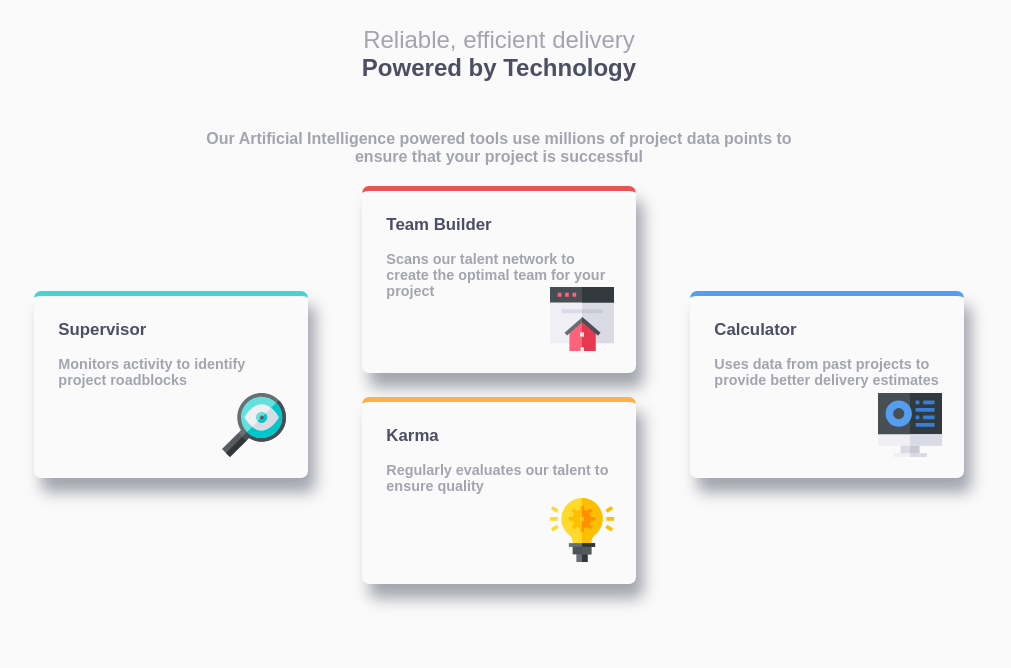
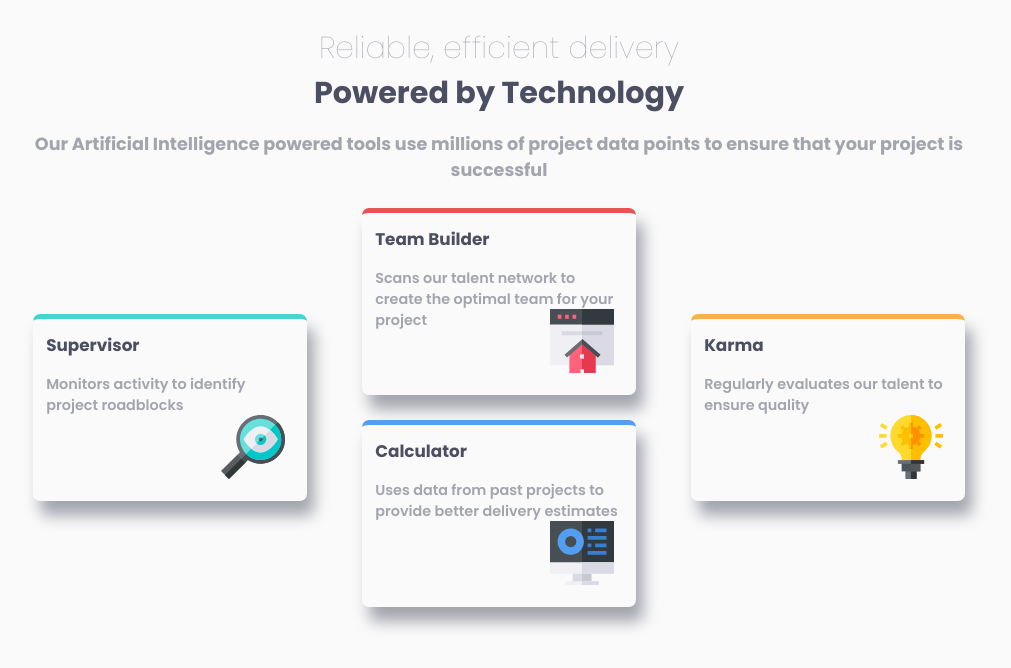
Before and after one commit to RGS-Frontend-Mentor-Challenges/Four-Cards, a plain HTML site: page index.html in a window 1280 px wide. Shown: the whole page, without its empty margins (141-1152 px from the left). Drawn offline with Linux system fonts and the light colour scheme; a web font is replaced by a local one.

Commit message:
Refinements
CSS refinements.

```diff
--- a/index.html
+++ b/index.html
@@ -1,70 +1,68 @@
 <!DOCTYPE html>
 <html lang="en">
-
 <head>
     <meta charset="UTF-8">
     <meta http-equiv="X-UA-Compatible" content="IE=edge">
     <meta name="viewport" content="width=device-width, initial-scale=1.0">
+
     <link rel="shortcut icon" href="./images/favicon-32x32.png" type="image/x-icon">
+
+    <link rel="preconnect" href="https://fonts.googleapis.com">
+    <link rel="preconnect" href="https://fonts.gstatic.com" crossorigin>
+    <link
+        href="https://fonts.googleapis.com/css2?family=Poppins:ital,wght@0,100;0,200;0,300;0,400;0,500;0,600;0,700;0,800;0,900;1,100;1,200;1,300;1,400;1,500;1,600;1,700;1,800;1,900&display=swap"
+        rel="stylesheet">
+
     <link rel="stylesheet" href="style.css">
     <title>Four Cards</title>
 </head>
 
 <body>
     <header class="header">
-        <div class="titles">
-            <h1 class="head-title">Reliable, efficient delivery</h1>
+        <div class="header__title-container">
+            <h2 class="header__subtitle">Reliable, efficient delivery</h2>
 
-            <h2 class="head-subtitle">Powered by Technology</h2>
+            <h1 class="header__title">Powered by Technology</h1>
         </div>
 
-
-        <p class="head-parag">Our Artificial Intelligence powered tools use millions of project data points
+        <p class="header__parag">Our Artificial Intelligence powered tools use millions of project data points
             to ensure that your project is successful</p>
     </header>
 
     <main class="main">
-        <section class="card supervisor">
+        <section class="card main__supervisor">
 
-            <h3 class="subtitle">Supervisor</h3>
+            <h3 class="card__title">Supervisor</h3>
 
-            <p class="parag">Monitors activity to identify project roadblocks</p>
+            <p class="card__parag">Monitors activity to identify project roadblocks</p>
 
-            <figure class="pic-container"></figure>
-
+            <figure class="card__pic-container"></figure>
         </section>
 
-        <section class="card team">
+        <section class="card main__team">
+            <h3 class="card__title">Team Builder</h3>
 
-            <h3 class="subtitle">Team Builder</h3>
+            <p class="card__parag">Scans our talent network to create the optimal team for your project</p>
 
-            <p class="parag">Scans our talent network to create the optimal team for your project</p>
-
-            <figure class="pic-container"></figure>
-
+            <figure class="card__pic-container"></figure>
         </section>
 
-        <section class="card karma">
+        <section class="card main__karma">
+            <h3 class="card__title">Karma</h3>
 
-            <h3 class="subtitle">Karma</h3>
+            <p class="card__parag">Regularly evaluates our talent to ensure quality</p>
 
-            <p class="parag">Regularly evaluates our talent to ensure quality</p>
-
-            <figure class="pic-container"></figure>
-
+            <figure class="card__pic-container"></figure>
         </section>
 
-        <section class="card calculator">
+        <section class="card main__calculator">
+            <h3 class="card__title">Calculator</h3>
 
-            <h3 class="subtitle">Calculator</h3>
+            <p class="card__parag">Uses data from past projects to provide better delivery estimates</p>
 
-            <p class="parag">Uses data from past projects to provide better delivery estimates</p>
-
-            <figure class="pic-container"></figure>
-
+            <figure class="card__pic-container"></figure>
         </section>
     </main>
-
 </body>
 
 </html>
--- a/style.css
+++ b/style.css
@@ -1,95 +1,107 @@
-/* Reseting CSS Browser definitions */
-@import url(https://fonts.google.com/specimen/Poppins);
-
 * {
     box-sizing: border-box;
     margin: 0;
     padding: 0;
-    font-family: sans-serif, Poppins;
+    font-family: var(--font-family);
+    height: auto;
 }
 
 :root {
-    --head-subtitle-color: hsl(234, 12%, 34%);
-    --general-bg-color: hsl(0, 0%, 98%);
-    --general-txt-color: hsl(229, 6%, 66%);
-    --subtitle-color: hsl(234, 12%, 34%);
-    --supervisor-color: hsl(180, 62%, 55%);
-    --team-color:hsl(0, 78%, 62%);
-    --calculator-color:hsl(212, 86%, 64%);
-    --karma-color:hsl(34, 97%, 64%);
+    --cor01: hsl(234, 12%, 34%);
+    --cor02: hsl(0, 0%, 98%);
+    --cor03: hsl(229, 6%, 66%);
+    --cor04: hsl(234, 12%, 34%);
+    --cor05: hsl(180, 62%, 55%);
+    --cor06: hsl(0, 78%, 62%);
+    --cor07: hsl(212, 86%, 64%);
+    --cor08: hsl(34, 97%, 64%);
 
     --shadow: 0.5em 1em 1em hsl(229deg 6% 66%);
 
-    --min-display: 20rem;
-    --minmax-card: 19em;
+    --minmax: 19em;
 
     --supervisor-img: url(./images/icon-supervisor.svg);
-    --team-img:url(./images/icon-team-builder.svg);
-    --karma-img:url(./images/icon-karma.svg);
-    --calculator-img:url(./images/icon-calculator.svg);
+    --team-img: url(./images/icon-team-builder.svg);
+    --karma-img: url(./images/icon-karma.svg);
+    --calculator-img: url(./images/icon-calculator.svg);
+
+    --font-family: "Poppins", sans-serif;
 }
 
 /* Body & .main & generals*/
 body {
-    background-color: var(--general-bg-color);
-    color: var(--general-txt-color);
-    height: auto;
+    width: 100%;
+    margin: 0 auto;
+    height: 68rem;
+    background-color: var(--cor02);
+    color: var(--cor03);
+    display: flex;
+    align-items: center;
+    flex-direction: column;
+    flex-wrap: wrap;
+}
+
+/* Selector Grouping */
+
+.header,
+.main {
+    width: 100%;
+}
+
+/* Header */
+.header {
+    min-width: var(--minmax);
+    height: 15rem;
+    text-align: center;
     display: flex;
     flex-direction: column;
+    justify-content: center;
     align-items: center;
-    align-content: center;
-    flex-wrap: wrap;
     gap: 3rem;
-    margin-top: 5%;
-    padding: 5% 0;
 }
 
-.header {
-    width: 100%;
-    min-width: var(--min-display);
-    height: 10rem;
-    text-align: center;
-    gap: 3rem;
-    display: flex;
-    flex-direction: column;
-    align-items: center;
-    justify-content: space-between;
+.header__title-container {
+    line-height: 1;
 }
 
-.head-title {
+.header__subtitle {
     font-weight: lighter;
-    font-size: 1.5rem;
 }
 
-.head-subtitle {
-    color: var(--head-subtitle-color);
+.header__title {
+    font-size: 1.5rem;
+    color: var(--cor01);
 }
 
-.head-parag {
+.header__subtitle {
+    font-weight: lighter;
+    font-size: 1.53rem;
+}
+
+.header__parag {
     font-weight: bold;
-    width: 100%;
+    font-size: 0.88rem;
+    width: 90%;
 }
 
 /* Main */
 .main {
-    width: 100%;
-    height: auto;
-    min-width: var(--min-display);
+    min-width: var(--minmax);
     display: flex;
     flex-direction: column;
+    align-items: center;
     gap: 1.5rem;
-    align-items: center;
 }
 
 .card {
     position: relative;
     font-size: 0.899rem;
     font-weight: 600;
-    background-color: var(--general-bg-color);
+    background-color: var(--cor02);
     height: 13em;
-    max-width: var(--minmax-card);
-    min-width: 19em;
-    padding: 1.5rem;
+    max-width: var(--minmax);
+    min-width: var(--minmax);
+    padding: 0.8rem;
     border-radius: 0.5em;
     box-shadow: var(--shadow);
     display: flex;
@@ -97,107 +109,153 @@ body {
     gap: 1rem;
 }
 
-.subtitle {
-    color: var(--subtitle-color);
+.card__title {
+    color: var(--cor04);
 }
 
-.pic-container {
+.card__pic-container {
     width: 64px;
     height: 64px;
-    position: absolute;
     right: 1.5em;
     bottom: 1.5em;
+    position: absolute;
 }
 
 /* .supervisor */
-.supervisor .pic-container {
-    background-image: var(--supervisor-img);
+.main__supervisor .card__pic-container {
+    background: var(--supervisor-img) no-repeat;
 }
 
-.supervisor {
-    border-top: 0.4em solid var(--supervisor-color);
+.main__supervisor {
+    border-top: 0.4em solid var(--cor05);
 }
 
 /* .team */
-.team .pic-container {
+
+.main__team .card__pic-container {
     background-image: var(--team-img);
 }
 
-.team {
-    border-top: 0.4em solid var(--team-color);
+.main__team {
+    border-top: 0.4em solid var(--cor06);
 }
 
 /* .karma */
-.karma .pic-container {
+.main__karma .card__pic-container {
     background-image: var(--karma-img);
 }
 
-.karma {
-    border-top: 0.4em solid var(--karma-color);
+.main__karma {
+    border-top: 0.4em solid var(--cor08);
 }
 
 /* .calculator */
-.calculator .pic-container {
+.main__calculator .card__pic-container {
     background-image: var(--calculator-img);
 }
 
-.calculator {
-    border-top: 0.4em solid var(--calculator-color);
+.main__calculator {
+    border-top: 0.4em solid var(--cor07);
 }
 
-.pic-container:hover {
+.card__pic-container:hover {
     cursor: pointer;
     opacity: 0.5;
 }
 
-@media screen and (min-width: 26.875rem) {
+@media (min-width: 325px) {
+    .header {
+        gap: 2rem;
+    }
 
+    .header__title,
+    .header__subtitle {
+        font-size: 1.7rem;
+    }
+
+    .header__parag {
+        width: 85%;
+        font-size: 1rem;
+    }
+}
+
+@media (min-width: 380px) {
     body {
+        height: 68rem;
         width: 100%;
     }
 
     .header {
-        width: 80%;
-        height: 7rem;
+        width: 85%;
+    }
+
+    .header__title,
+    .header__subtitle {
+        font-size: 1.89rem;
     }
 
     .main {
-        flex-direction: row;
-        flex-wrap: wrap;
         justify-content: center;
+    }
+
+    .header__parag {
+        width: 100%;
+        font-size: 1.1rem;
     }
 }
 
-@media (min-width: 48.125rem) {
+@media (min-width: 565px) {
 
 
     body {
-        margin-top: 2%;
+        height: 39rem;
         padding: 0;
     }
 
     .header {
-        width: 50%;
+        width: 100%;
+        height: 13rem;
+        gap: 1rem;
+    }
+
+    .header__title-container {
+        line-height: 1.5;
+    }
+
+    .header__parag {
+        width: 80%;
     }
 
     .main {
         display: grid;
-        grid-template-columns: repeat(3, var(--minmax-card));
+        grid-template-columns: repeat(2, var(--minmax));
         justify-items: center;
         position: relative;
+        gap: 10px 0;
+    }
+}
+
+@media (min-width:770px) {
+    body {
+        height: 40rem;
     }
 
-    .supervisor {
-        grid-row: 1/3;
+    .main {
+        grid-template-columns: repeat(3, var(--minmax));
+        gap: 25px;
     }
 
-    .calculator {
-        grid-row: 1/3;
+    .main__supervisor {
+        grid-row: 1 / 3;
+    }
+
+    .main__karma {
+        grid-row: 1 / 3;
         grid-column: 3;
     }
 
-    .karma {
-        order: 4;
-        grid-column: 2;
+    .main__team,
+    .main__calculator {
+        grid-column: 2/span 1;
     }
 }
```
